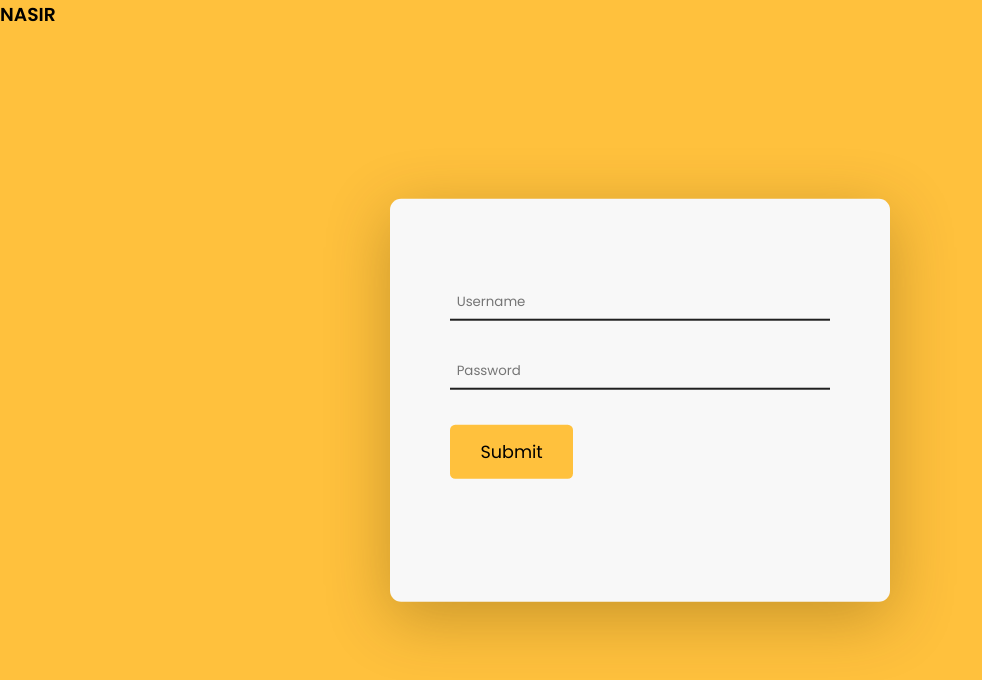
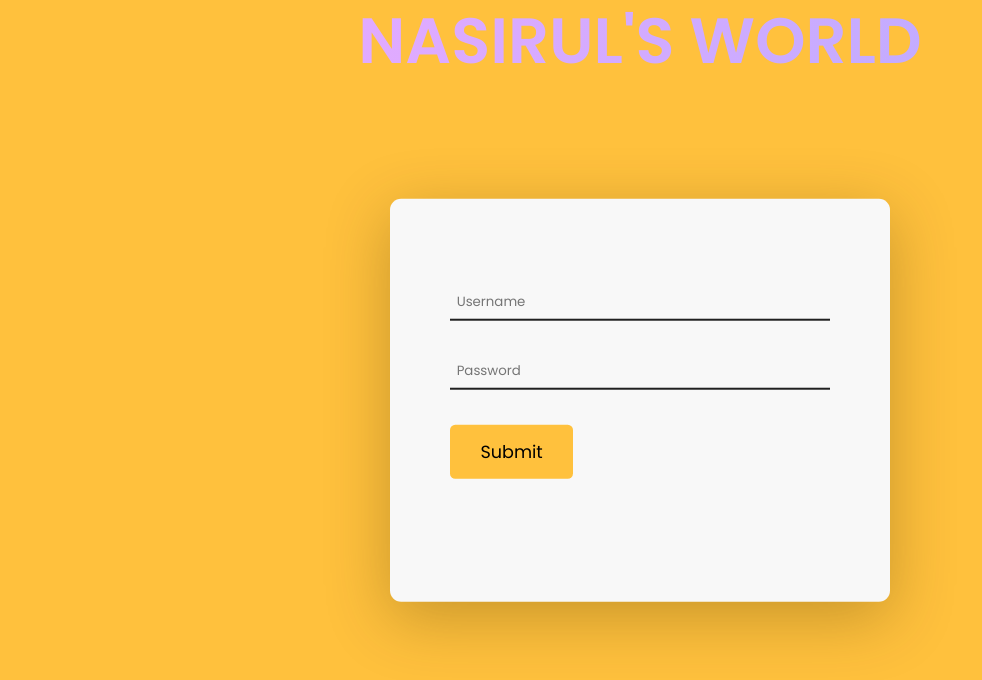
Before and after one commit to KingNasirul/JS, a plain HTML site: page index.html in a window 1280 px wide. Shown: the whole page, without its empty margins (0-982 px from the left). Drawn offline with Linux system fonts and the light colour scheme.

Commit message:
index.html

```diff
--- a/index.html
+++ b/index.html
@@ -12,7 +12,7 @@
     <link rel="stylesheet" href="style.css" />
   </head>
   <body>
-    <h3> NASIR </h3>
+    <h1> NASIRUL'S WORLD </h1>
     <div class="container">
       <input type="text" placeholder="Username" id="username" />
       <input type="password" placeholder="Password" id="password" />
```
